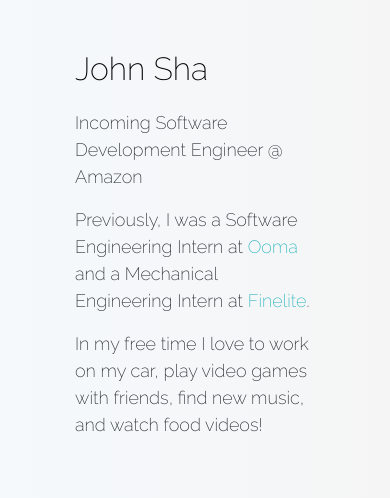
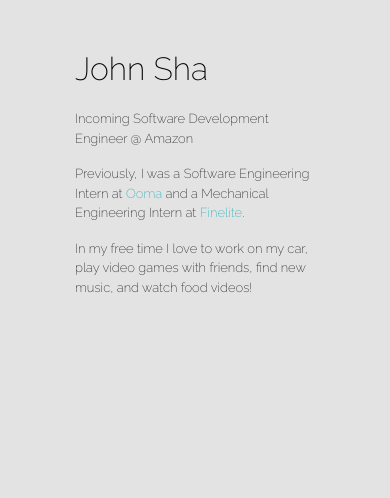
Before and after one commit to johnwsha/johnwsha.github.io, a Python web app: template templates/homepage.html in a window 390 px wide. Shown: the top 498 px of the page. Run offline with Jinja, Linux system fonts and the light colour scheme; the template is opened without the code that fills it, so the values that code supplies are empty; some libraries are stand-ins or nearby versions.

Commit message:
updated background color and font change for mobile

```diff
--- a/static/css/main.css
+++ b/static/css/main.css
@@ -21,8 +21,8 @@
 }
 
 .off-white {
-  background-color: #f5f5f5;
-  background: linear-gradient(to right, #f5f9fc, #f5f5f5);
+  background-color: #e3e3e3;
+  /* background: linear-gradient(to right, #f5f9fc, #f5f5f5); */
 }
 
 .name {
@@ -46,3 +46,9 @@
 a:hover {
   color: #64e5ed;
 }
+
+@media only screen and (max-width: 600px) {
+  .main {
+    font-size: 13px;
+  }
+}
```
